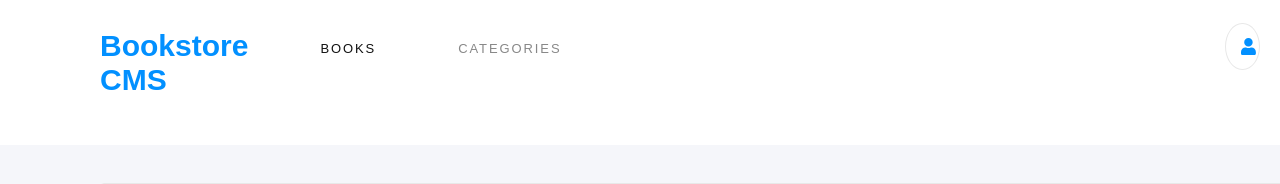
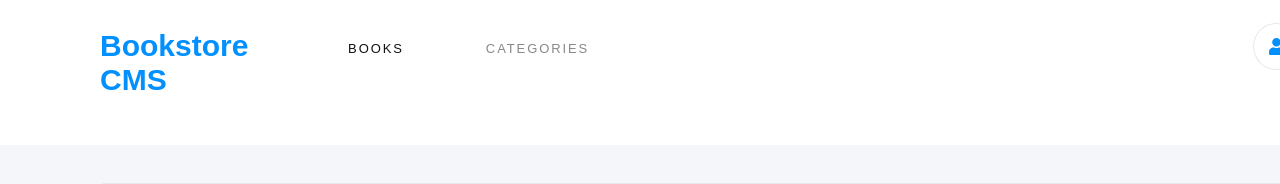
Before and after one commit to Stephanie041996/Book-Store, a React (Create React App) app: page / in a window 1280 px wide. Shown: the top 184 px of the page. Built offline with nearby package versions, Linux system fonts and the light colour scheme.

Commit message:
Adjust css for review

```diff
--- a/src/components/App.css
+++ b/src/components/App.css
@@ -21,11 +21,14 @@ th {
   margin-bottom: 16rem;
 }
 
+.book-form h4, .progress-bar h4, .progress-bar p, .book-detail .desc h4, .Bookstore-CMS, .BOOKS, .CATEGORIES {
+  font-family: 'Montserrat', sans-serif;
+}
+
 .book-form h4 {
   width: 10.875rem;
   height: 1.5rem;
   margin: 1.813rem 32.75rem 0 0;
-  font-family: 'Montserrat', sans-serif;
   font-size: 1.25rem;
   letter-spacing: -0.18px;
   color: #888;
@@ -49,13 +52,16 @@ th {
   background-color: white;
 }
 
+.book-chapter button, .book-form form button, .book-chapter h4, .book-chapter p, .book-detail .desc h2, .book-detail .desc p, .book-detail .desc .links p button {
+  font-family: 'Roboto Slab', serif;
+}
+
 .book-chapter button {
   width: 11.5rem;
   height: 2.063rem;
   margin: 0.75rem 1.75rem 0.563rem 3.688rem;
   padding: 0.438rem 1.188rem 0.5rem 1.375rem;
   border-radius: 3px;
-  font-family: 'Roboto Slab', serif;
   font-size: 0.813rem;
   letter-spacing: 0.5px;
   text-align: center;
@@ -73,7 +79,6 @@ th {
   box-sizing: border-box;
   border: none;
   background-color: #0290ff;
-  font-family: 'Roboto Slab', serif;
   font-size: 0.813rem;
   font-weight: bold;
   font-stretch: normal;
@@ -103,7 +108,6 @@ th {
   height: 1.125rem;
   margin: 0.063rem 3.625rem 0 3.688rem;
   opacity: 0.5;
-  font-family: 'Roboto Slab', serif;
   font-size: 0.79rem;
   color: #121212;
 }
@@ -112,7 +116,6 @@ th {
   width: 13.25rem;
   height: 1.313rem;
   margin: 0.438rem 6.813rem 0.25rem 3.688rem;
-  font-family: 'Roboto Slab', serif;
   font-size: 0.9rem;
   letter-spacing: -0.4px;
 }
@@ -121,7 +124,6 @@ th {
   width: 2.938rem;
   height: 2.438rem;
   margin: 0.063rem 7.063rem 0 0.688rem;
-  font-family: 'Montserrat', sans-serif;
   font-size: 2rem;
   font-weight: normal;
   margin-top: 1rem;
@@ -132,7 +134,6 @@ th {
   height: 1.125rem;
   margin: 0.438rem 4.938rem 0 0.75rem;
   opacity: 0.5;
-  font-family: 'Montserrat', sans-serif;
   font-size: 0.875rem;
 }
 
@@ -141,7 +142,6 @@ th {
   height: 1.125rem;
   margin: 0 4rem 0 0;
   opacity: 0.5;
-  font-family: 'Montserrat', sans-serif;
   font-size: 0.875rem;
   font-weight: bold;
   font-stretch: normal;
@@ -155,7 +155,6 @@ th {
   width: 18.313rem;
   height: 1.813rem;
   margin: 0.188rem 20.188rem 0 0;
-  font-family: 'Roboto Slab', serif;
   font-size: 1.375rem;
   font-weight: bold;
   font-stretch: normal;
@@ -175,7 +174,6 @@ th {
   width: 5.813rem;
   height: 1.188rem;
   margin: 0.25rem 0.875rem 0 0;
-  font-family: 'Roboto Slab', serif;
   font-size: 0.868rem;
   font-weight: 300;
   color: #4386bf;
@@ -197,12 +195,8 @@ th {
   width: 3.375rem;
   height: 1.188rem;
   margin: -2px 0.938rem 0.125rem 0.875rem;
-  font-family: 'Roboto Slab', serif;
   font-size: 0.875rem;
   font-weight: 300;
-  font-stretch: normal;
-  font-style: normal;
-  line-height: normal;
   letter-spacing: normal;
   color: #4386bf;
 }
@@ -238,16 +232,20 @@ th {
   margin-top: 5px;
 }
 
-.panel-bg {
-  display: flex;
+.navbar {
   width: 100%;
   height: 5.938rem;
   margin: 0 0 2.375rem;
-  padding: 1.438rem 6.188rem 1.688rem 6.25rem;
+  padding: 1.438rem 6.25rem 1.688rem 6.25rem;
   background-color: #fff;
 }
 
-.nav {
+.panel-bg {
+  display: flex;
+  width: 75rem;
+}
+
+.nav, .book-detail .desc .links p button {
   font-stretch: normal;
   font-style: normal;
   line-height: normal;
@@ -257,7 +255,6 @@ th {
   width: 15rem;
   height: 2.313rem;
   margin: 0.375rem 2.938rem 0.125rem 0;
-  font-family: 'Montserrat', sans-serif;
   font-size: 1.875rem;
   font-weight: bold;
   letter-spacing: normal;
@@ -268,7 +265,6 @@ th {
   width: 3.688rem;
   height: 1rem;
   margin: 1.125rem 2.563rem 0.688rem 0;
-  font-family: 'Montserrat', sans-serif;
   font-size: 0.813rem;
   font-weight: normal;
   letter-spacing: 1.9px;
@@ -280,7 +276,6 @@ th {
   height: 1rem;
   margin: 1.125rem 41.5rem 0.688rem 2.563rem;
   opacity: 0.5;
-  font-family: 'Montserrat', sans-serif;
   font-size: 0.813rem;
   font-weight: normal;
   letter-spacing: 1.9px;
@@ -291,7 +286,6 @@ th {
   width: 45.008px;
   height: 45.008px;
   border: solid 1px #e8e8e8;
-  margin-right: 7.5rem;
   border-radius: 50%;
   margin-left: auto;
 }
@@ -301,6 +295,7 @@ th {
   font-size: 1.063rem;
   margin-top: 14px;
   margin-left: 15px;
+  margin-right: 15px;
 }
 
 .outer-circle {
--- a/src/components/nav.js
+++ b/src/components/nav.js
@@ -4,6 +4,7 @@ import { faUser } from '@fortawesome/free-solid-svg-icons';
 
 function Nav() {
   return (
+    <div className="navbar">
       <div className="panel-bg">
         <span className="nav Bookstore-CMS">
           Bookstore CMS
@@ -20,6 +21,7 @@ function Nav() {
         </div>
 
       </div>
+    </div>
   );
 }
 export default Nav;
```
Lines whose indentation alone changed are shown as unchanged.
